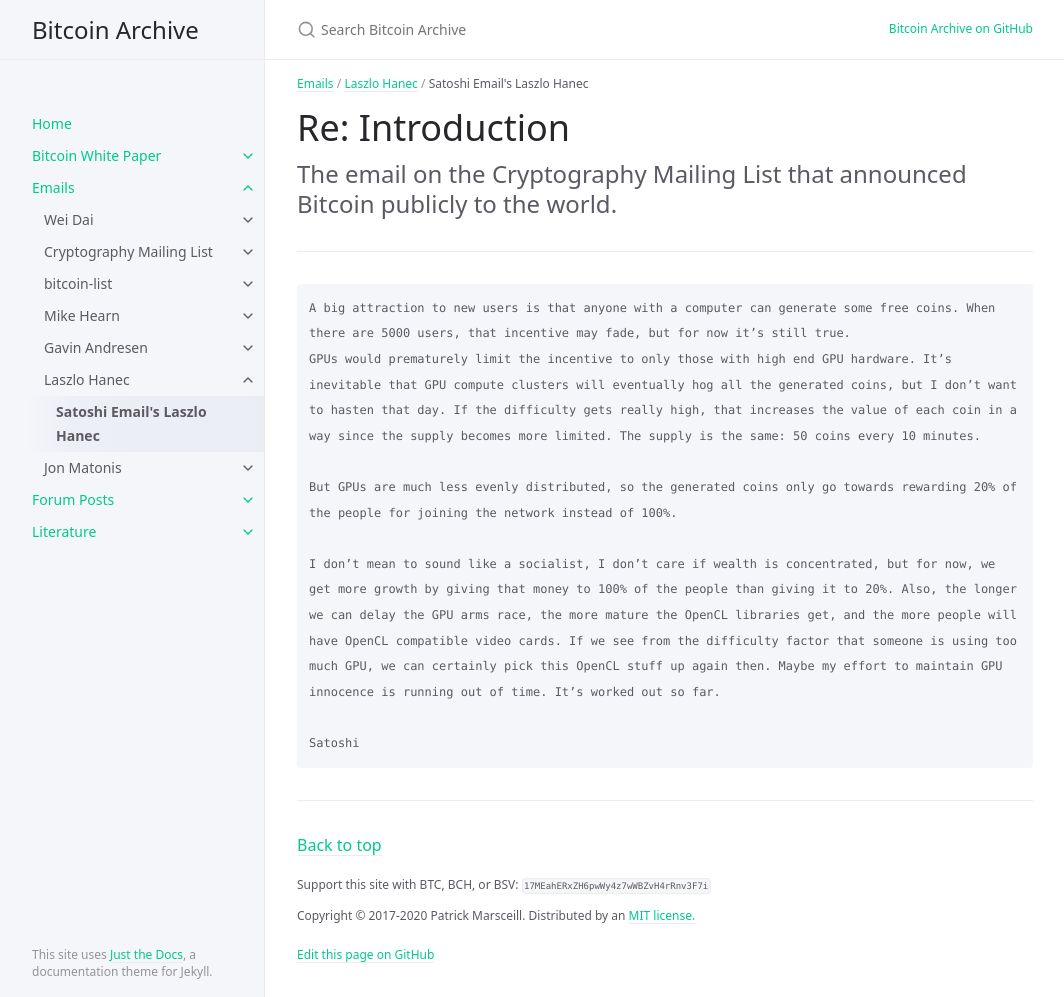
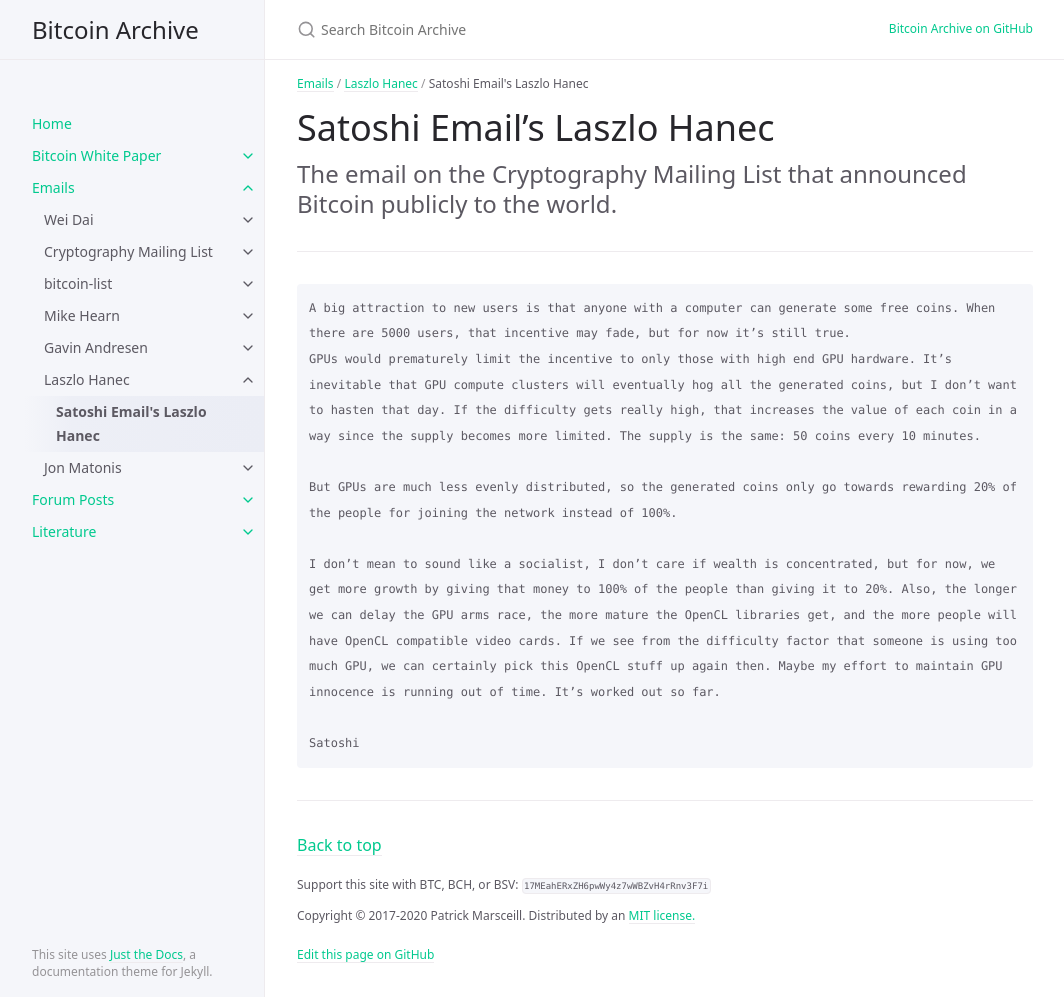
Before and after one commit to wakgill/bitcoin-archive, a Jekyll site: the page built from docs/emails/laszlo-hanec/1.md, in a window 1280 px wide and 997 px high. Shown: the whole window, without its empty margins (107-1171 px from the left). Built offline with Jekyll 4.4.1, drawn with Linux system fonts in a browser that asks for light colours.

Commit message:
Update 1.md

```diff
--- a/docs/emails/laszlo-hanec/1.md
+++ b/docs/emails/laszlo-hanec/1.md
@@ -6,7 +6,7 @@ parent: Laszlo Hanec
 nav_order: 1
 ---
 
-# Re: Introduction
+# Satoshi Email's Laszlo Hanec
 
 The email on the Cryptography Mailing List that announced Bitcoin publicly to the world.
 {: .fs-6 .fw-300 }
```
